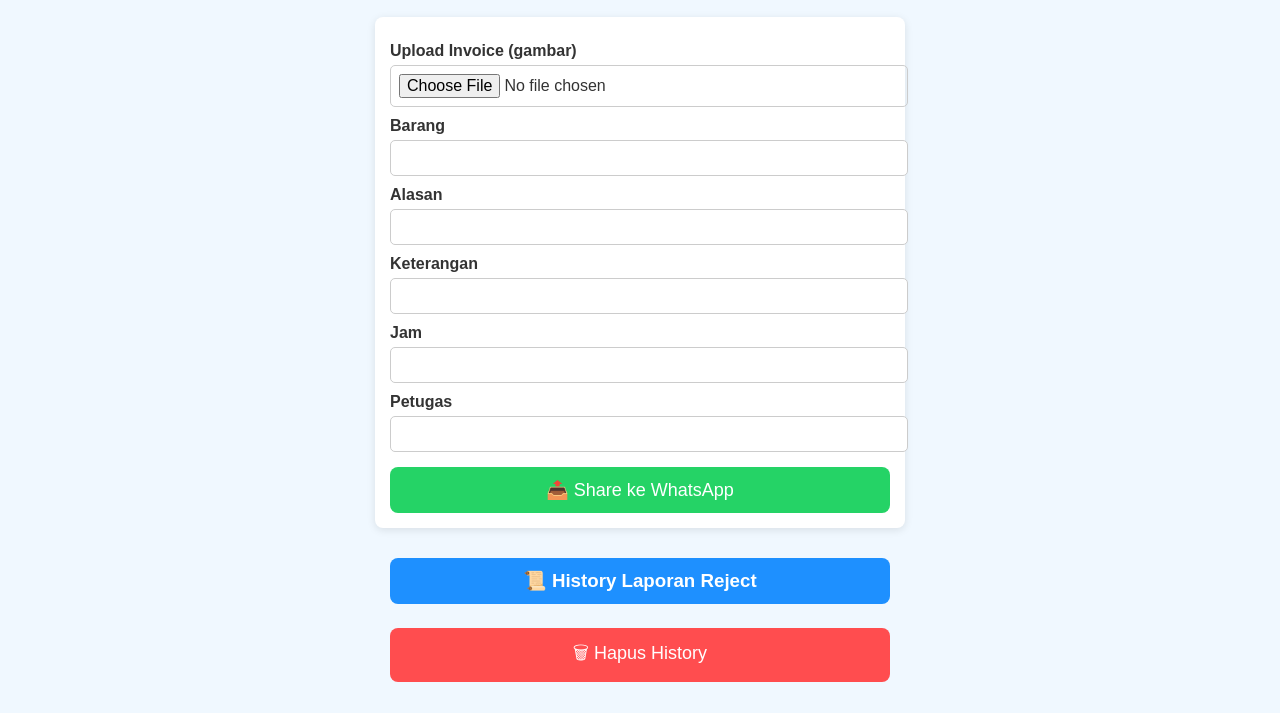
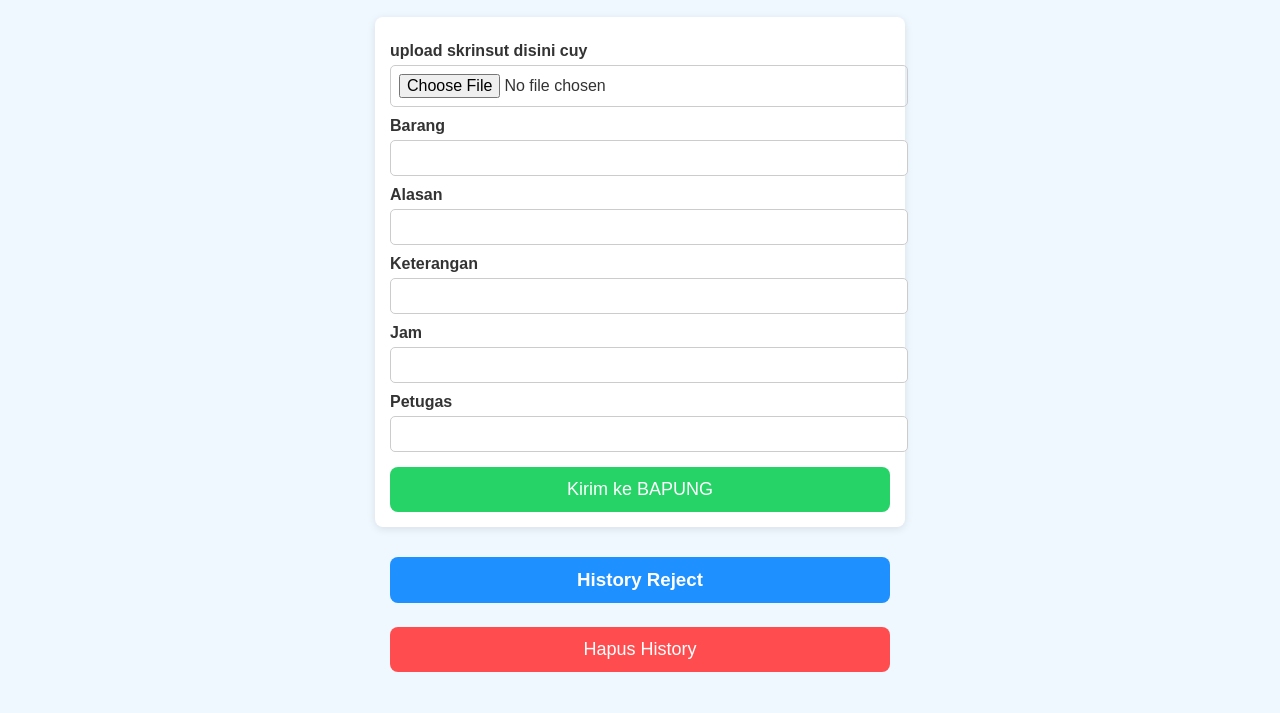
Before and after one commit to narasenggara/reject.gadai, a plain HTML site: page index.html in a window 1280 px wide. Shown: the part 90-803 px from the top of the page. Drawn offline with Linux system fonts and the light colour scheme.

Commit message:
Update index.html

```diff
--- a/index.html
+++ b/index.html
@@ -3,7 +3,7 @@
 <head>
 <meta charset="UTF-8">
 <meta name="viewport" content="width=device-width, initial-scale=1.0">
-<title>LAPORAN REJECT GADAI</title>
+<title>Laporan Reject Gadai</title>
 <style>
     body {
         font-family: Arial, sans-serif;
@@ -97,7 +97,7 @@
 <h2>LAPORAN REJECT GADAI</h2>
 
 <div class="container">
-    <label for="fileInput">Upload Invoice (gambar)</label>
+    <label for="fileInput">upload skrinsut disini cuy</label>
     <input type="file" id="fileInput" accept="image/*">
 
     <label>Barang</label>
@@ -115,13 +115,13 @@
     <label>Petugas</label>
     <input type="text" id="nama">
 
-    <button id="shareBtn">📤 Share ke WhatsApp</button>
-    <div id="loading">🔍 Membaca teks...</div>
+    <button id="shareBtn">Kirim ke BAPUNG</button>
+    <div id="loading">🔍 Sabar ... </div>
 </div>
 
 <div id="history">
-    <h3>📜 History Laporan Reject</h3>
-    <button id="clearHistoryBtn">🗑 Hapus History</button>
+    <h3>History Reject</h3>
+    <button id="clearHistoryBtn">Hapus History</button>
     <ul id="historyList"></ul>
 </div>
 
```
